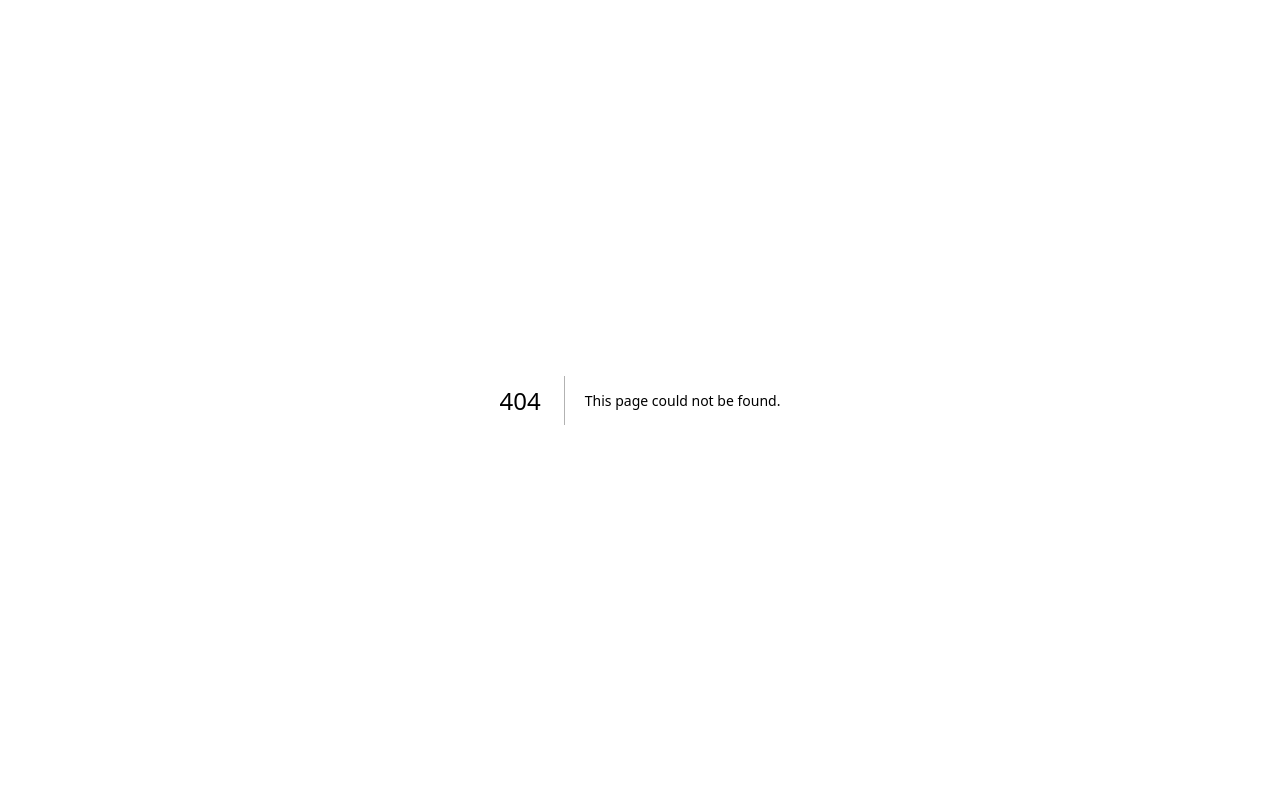
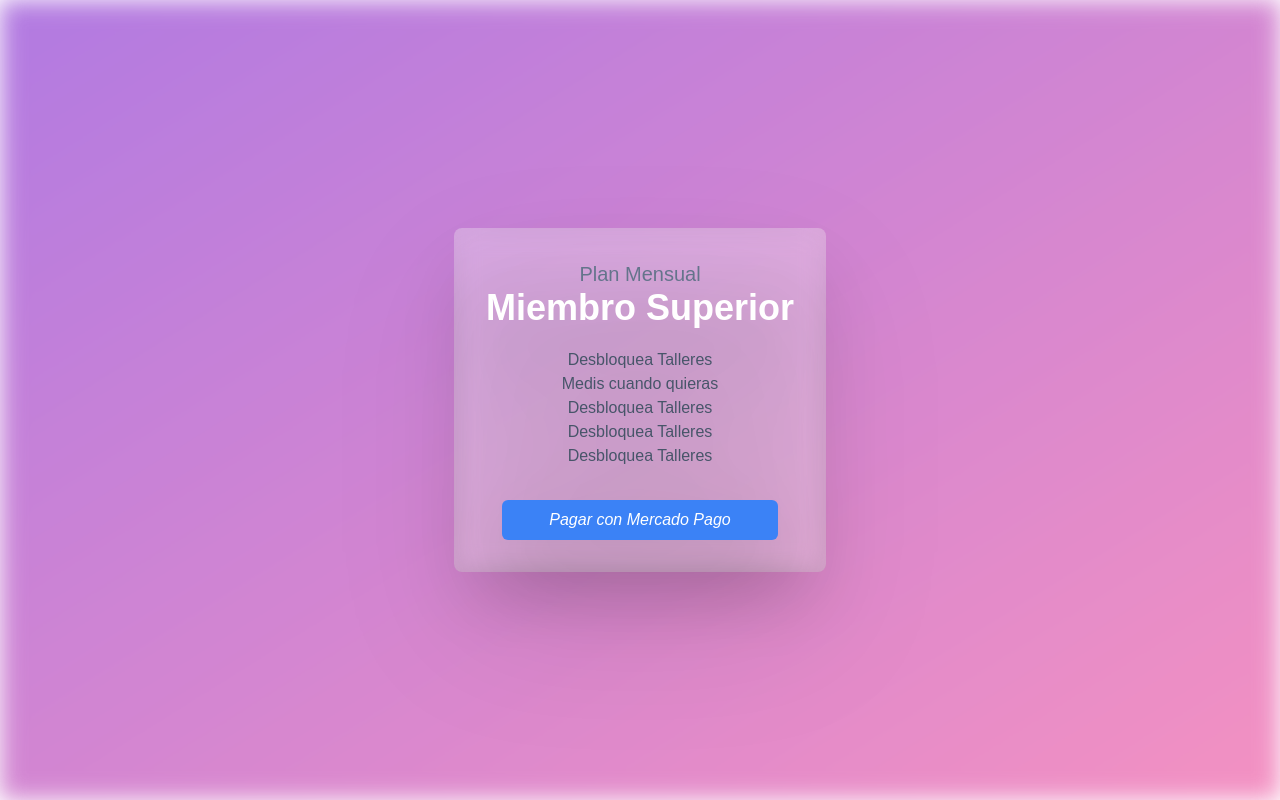
Before and after one commit to ortizfram/Yoga-Membership-videos-page, a Next.js app in the folder membership-page/: page /subscribe/miembroSuperior in a window 1280 px wide. Before the commit this address had no page. Built offline with nearby package versions, Linux system fonts and the light colour scheme.

Commit message:
subscribe/miembroSuperior

```diff
--- /dev/null
+++ b/membership-page/components/MercadoPagoButton.js
@@ -0,0 +1,42 @@
+// components/MercadoPagoButton.js
+import React, { useEffect } from "react";
+
+const MercadoPagoButton = ({ preapprovalPlanId }) => {
+  useEffect(() => {
+    function $MPC_load() {
+      window.$MPC_loaded !== true &&
+        (function () {
+          var s = document.createElement("script");
+          s.type = "text/javascript";
+          s.async = true;
+          s.src =
+            document.location.protocol +
+            "//secure.mlstatic.com/mptools/render.js";
+          var x = document.getElementsByTagName("script")[0];
+          x.parentNode.insertBefore(s, x);
+          window.$MPC_loaded = true;
+        })();
+    }
+
+    window.$MPC_loaded !== true
+      ? window.attachEvent
+        ? window.attachEvent("onload", $MPC_load)
+        : window.addEventListener("load", $MPC_load, false)
+      : null;
+  }, []);
+
+  return (
+    <div>
+      <a
+        mp-mode="dftl"
+        href={`https://www.mercadopago.com.ar/subscriptions/checkout?preapproval_plan_id=${preapprovalPlanId}`}
+        name="MP-payButton"
+        className="justify-center bg-blue-500 text-white py-2 px-6 rounded-md flex text-center"
+      >
+        Pagar con Mercado Pago
+      </a>
+    </div>
+  );
+};
+
+export default MercadoPagoButton;
--- a/membership-page/package.json
+++ b/membership-page/package.json
@@ -26,6 +26,7 @@
     "react-dom": "18.2.0",
     "react-icons": "^4.8.0",
     "react-intersection-observer": "^9.4.3",
+    "react-modal": "^3.16.1",
     "react-multi-carousel": "^2.8.2",
     "sanitize-html": "^2.10.0",
     "sass": "^1.59.3",
--- a/membership-page/pages/mp_payment.tsx
+++ b/membership-page/pages/mp_payment.tsx
@@ -48,6 +48,7 @@ export default function Home(props: any) {
             {/*  */}
             <main className='flex items-center justify-center h-screen flex-col mx-auto'>
                 <code>Para prosseguir com o checkout clique em pagar</code>
+                {/* pay button */}
                 <div className="checkout-container" />
             </main>
         </>
@@ -55,14 +56,14 @@ export default function Home(props: any) {
 }
 
 export async function getServerSideProps(context: any) {
-    // Adicione as credenciais
+    // add credentials
     mercadopago.configure({
         access_token: process.env.MERCADO_PAGO_ACCESS_TOKEN || '',
 
     });
 
 
-    // Cria um objeto de preferência
+    // crea preferencia
     let preference = {
         items: [
             {
--- /dev/null
+++ b/membership-page/pages/subscribe/miembroSuperior.jsx
@@ -0,0 +1,38 @@
+import React from "react";
+import MercadoPagoButton from "../../components/MercadoPagoButton.js";
+
+const miembroSuperior = () => {
+  return (
+    <div className="relative text-center flex flex-col items-center h-screen justify-center">
+      <div class=" absolute inset-0 bg-gradient-to-br from-purple-700 to-pink-500 to-orange-400 opacity-60 blur-md"></div>
+      <div class="drop-shadow-4xl relative z-10 bg-white/30 backdrop-blur-md p-8 rounded-lg">
+        <div className="mb-5 ">
+          <h3 className="text-xl text-slate-500">Plan Mensual</h3>
+          <h1 className="text-4xl text-white font-bold">Miembro Superior</h1>
+        </div>
+        <ul className=" text-slate-600">
+          <li>
+            <p>Desbloquea Talleres</p>
+          </li>
+          <li>
+            <p>Medis cuando quieras</p>
+          </li>
+          <li>
+            <p>Desbloquea Talleres</p>
+          </li>
+          <li>
+            <p>Desbloquea Talleres</p>
+          </li>
+          <li>
+            <p>Desbloquea Talleres</p>
+          </li>
+        </ul>
+        <div className="mt-8">
+          <MercadoPagoButton preapprovalPlanId="2c9380848774cf5e018775a33f280034" />
+        </div>
+      </div>
+    </div>
+  );
+};
+
+export default miembroSuperior;
--- a/membership-page/pages/taller.jsx
+++ b/membership-page/pages/taller.jsx
@@ -57,10 +57,10 @@ export default function Taller({ tallers }) {
           <h2 className="grid font-bold text-4xl md:text-6xl text-white select-none">
             🌌 Talleres Presenciales
           </h2>
-          <p className="text-white  max-w-[80ch] text-lg">
+          <p className="text-white  max-w-[80ch] text-lg mt-8 bg-black/40 p-4">
             Para acceder a este contenido debes ser
-            <Link href={"#"} className="underline m-2">
-              miembro premium
+            <Link href={"#"} className="underline m-2 font-bold">
+              miembro superior
             </Link>
             .Accedes a beneficios como ver antiguos talleres y participar de
             nuevos. Además de der totalmente personalizados
@@ -74,7 +74,8 @@ export default function Taller({ tallers }) {
                 className="text-center hover:bg-indigo-100 bg-white rounded-lg overflow-hidden"
               >
                 <div className="h-64 overflow-hidden">
-                  <Link href={`/taller/${slug}`}>
+                  {/* <Link href={`/taller/${slug}`}> */}
+                  <Link href="/subscribe/miembroSuperior">
                     <Image
                       src={coverImage.url}
                       alt="blog taller cover image"
@@ -88,10 +89,10 @@ export default function Taller({ tallers }) {
                   </Link>
                 </div>
                 <h2 className="text-2xl text-gray-700 px-4 py-2">
-                  <Link href={`/taller/${slug}`}>{title}</Link>
+                  <h2>{title}</h2>
                 </h2>
                 <p className=" text-gray-700 text-sm mx-auto px-4 py-2">
-                  <Link href={`/taller/${slug}`}>{description}</Link>
+                  <h2>{description}</h2>
                 </p>
               </div>
             )
```
Also changed, not shown: 1 other file (tests, documents, lock files or other folders).
